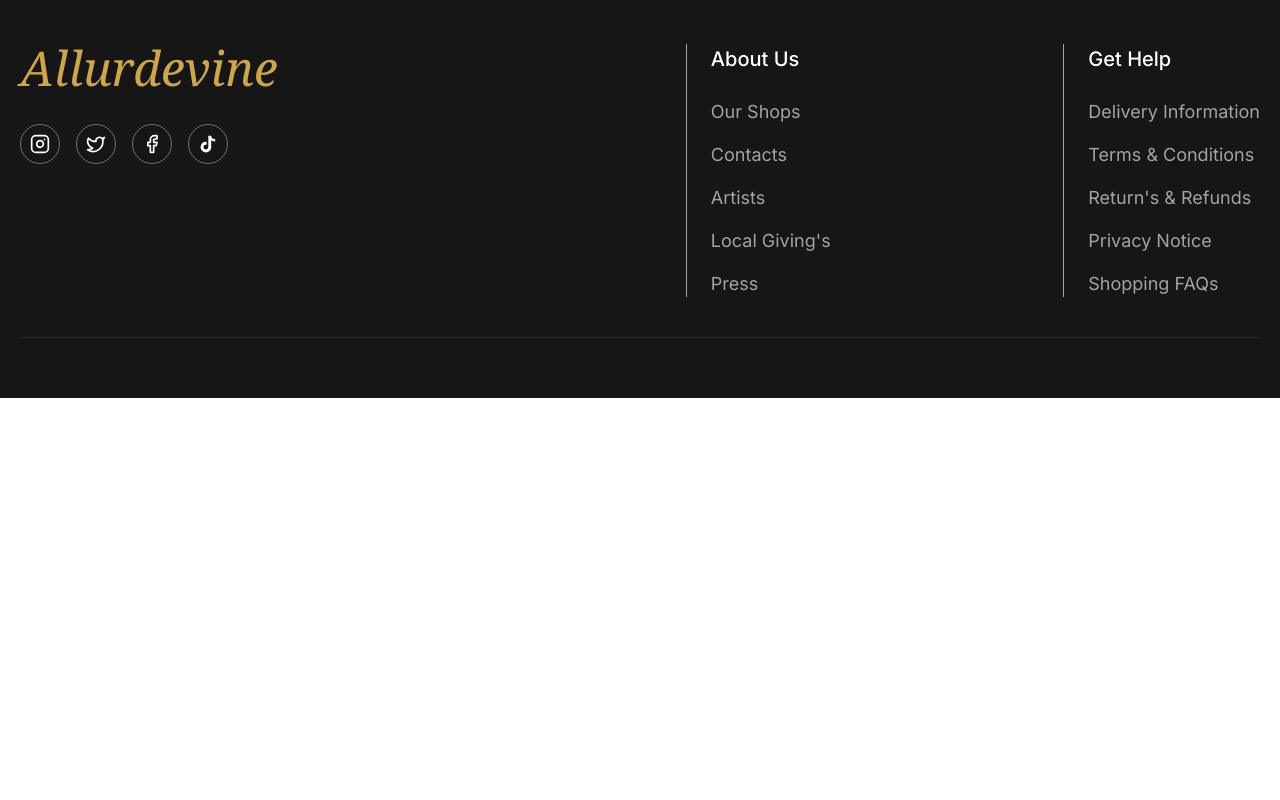
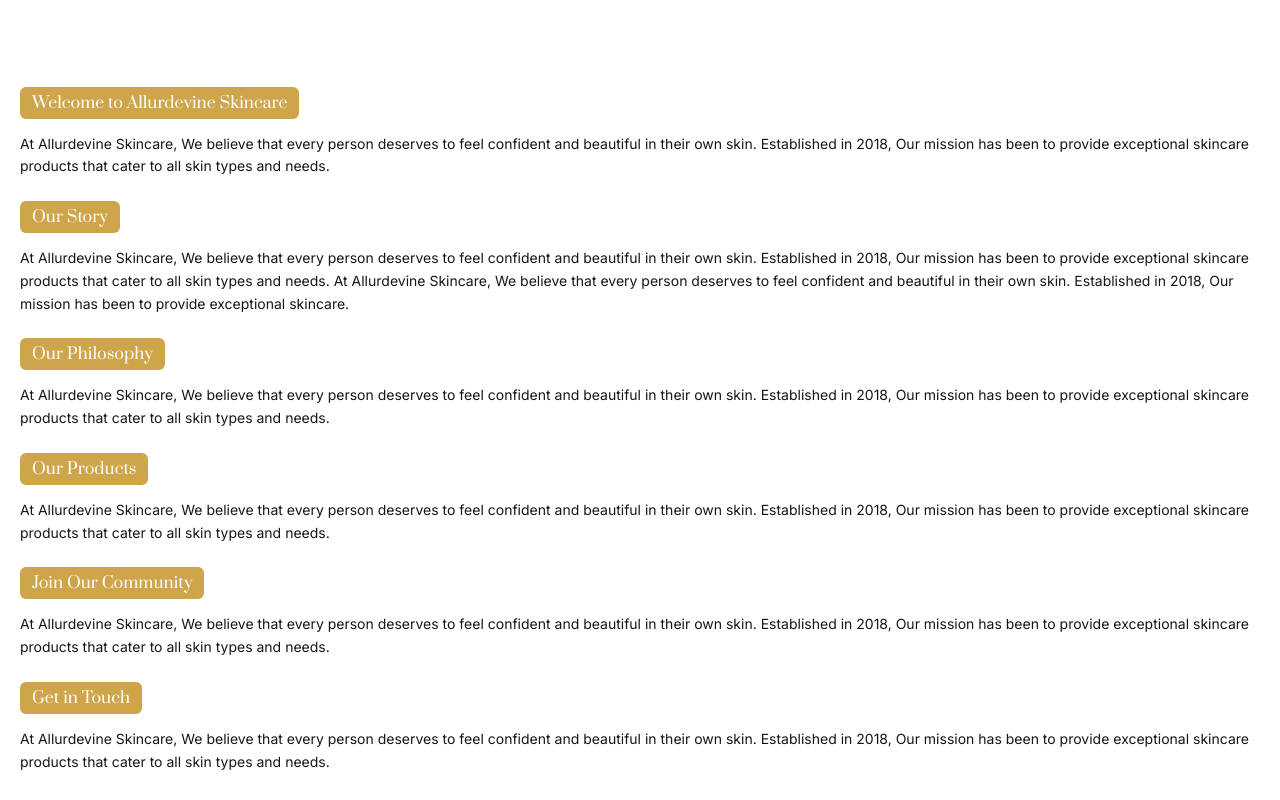
Before and after one commit to DarkAsfu/ecommerce, a Next.js app: page /about in a window 1280 px wide. Shown: the part 940-1740 px from the top of the page. Before the commit the page ends 1338 px from the top, so only its background shows below. Built offline with nearby package versions, Linux system fonts and the light colour scheme; a web font is replaced by a local one.

Commit message:
add about information section and complete about us page

```diff
--- a/src/app/about/page.js
+++ b/src/app/about/page.js
@@ -1,4 +1,6 @@
+import AboutSection from "@/components/about/AboutSection";
 import DeliveryInfo from "@/components/about/DeliveryInfo";
+import NewsLetter from "@/components/home/NewsLetter";
 import SectionBanner from "@/components/reusable/SectionBanner";
 
 export default function AboutPage() {
@@ -6,6 +8,8 @@
     <div>
       <SectionBanner title="About Us" />
       <DeliveryInfo/>
+      <AboutSection/>
+      <NewsLetter/>
     </div>
   );
 }
--- /dev/null
+++ b/src/components/about/AboutSection.jsx
@@ -0,0 +1,88 @@
+export default function AboutSection() {
+  return (
+    <div className="mt-[103px]">
+      <div className="container pt-[103px]">
+        {/* Welcome Section */}
+        <div>
+          <span className="inline-block font-prata bg-primary text-white px-3 py-1 text-[16px] font-medium rounded-sm">
+            Welcome to Allurdevine Skincare
+          </span>
+          <p className="text-heading text-sm leading-relaxed mt-[14px] mb-[23px] font-inter ">
+            At Allurdevine Skincare, We believe that every person deserves to
+            feel confident and beautiful in their own skin. Established in 2018,
+            Our mission has been to provide exceptional skincare products that
+            cater to all skin types and needs.
+          </p>
+        </div>
+
+        {/* Our Story Section */}
+        <div>
+          <span className="inline-block font-prata bg-primary text-white px-3 py-1 text-[16px] font-medium rounded-sm">
+            Our Story
+          </span>
+          <p className="text-heading text-sm leading-relaxed mt-[14px] mb-[23px] font-inter ">
+            At Allurdevine Skincare, We believe that every person deserves to
+            feel confident and beautiful in their own skin. Established in 2018,
+            Our mission has been to provide exceptional skincare products that
+            cater to all skin types and needs. At Allurdevine Skincare, We
+            believe that every person deserves to feel confident and beautiful
+            in their own skin. Established in 2018, Our mission has been to
+            provide exceptional skincare.
+          </p>
+        </div>
+
+        {/* Our Philosophy Section */}
+        <div>
+          <span className="inline-block font-prata bg-primary text-white px-3 py-1 text-[16px] font-medium rounded-sm">
+            Our Philosophy
+          </span>
+          <p className="text-heading text-sm leading-relaxed mt-[14px] mb-[23px] font-inter ">
+            At Allurdevine Skincare, We believe that every person deserves to
+            feel confident and beautiful in their own skin. Established in 2018,
+            Our mission has been to provide exceptional skincare products that
+            cater to all skin types and needs.
+          </p>
+        </div>
+
+        {/* Our Products Section */}
+        <div>
+          <span className="inline-block font-prata bg-primary text-white px-3 py-1 text-[16px] font-medium rounded-sm">
+            Our Products
+          </span>
+          <p className="text-heading text-sm leading-relaxed mt-[14px] mb-[23px] font-inter ">
+            At Allurdevine Skincare, We believe that every person deserves to
+            feel confident and beautiful in their own skin. Established in 2018,
+            Our mission has been to provide exceptional skincare products that
+            cater to all skin types and needs.
+          </p>
+        </div>
+
+        {/* Join Our Community Section */}
+        <div>
+          <span className="inline-block font-prata bg-primary text-white px-3 py-1 text-[16px] font-medium rounded-sm">
+            Join Our Community
+          </span>
+          <p className="text-heading text-sm leading-relaxed mt-[14px] mb-[23px] font-inter ">
+            At Allurdevine Skincare, We believe that every person deserves to
+            feel confident and beautiful in their own skin. Established in 2018,
+            Our mission has been to provide exceptional skincare products that
+            cater to all skin types and needs.
+          </p>
+        </div>
+
+        {/* Get in Touch Section */}
+        <div>
+          <span className="inline-block font-prata bg-primary text-white px-3 py-1 text-[16px] font-medium rounded-sm">
+            Get in Touch
+          </span>
+          <p className="text-heading text-sm leading-relaxed mt-[14px] mb-[23px] font-inter ">
+            At Allurdevine Skincare, We believe that every person deserves to
+            feel confident and beautiful in their own skin. Established in 2018,
+            Our mission has been to provide exceptional skincare products that
+            cater to all skin types and needs.
+          </p>
+        </div>
+      </div>
+    </div>
+  );
+}
```
